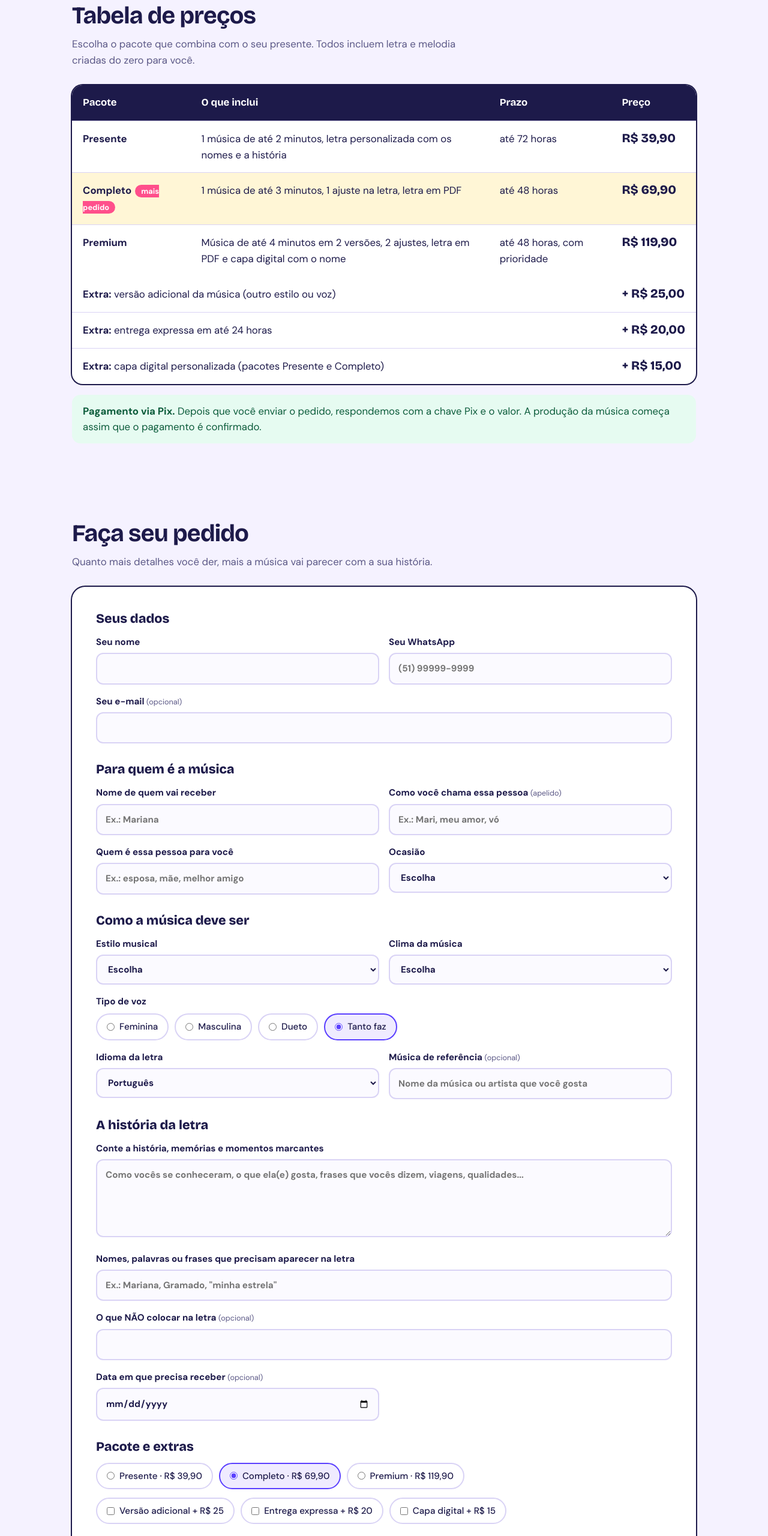
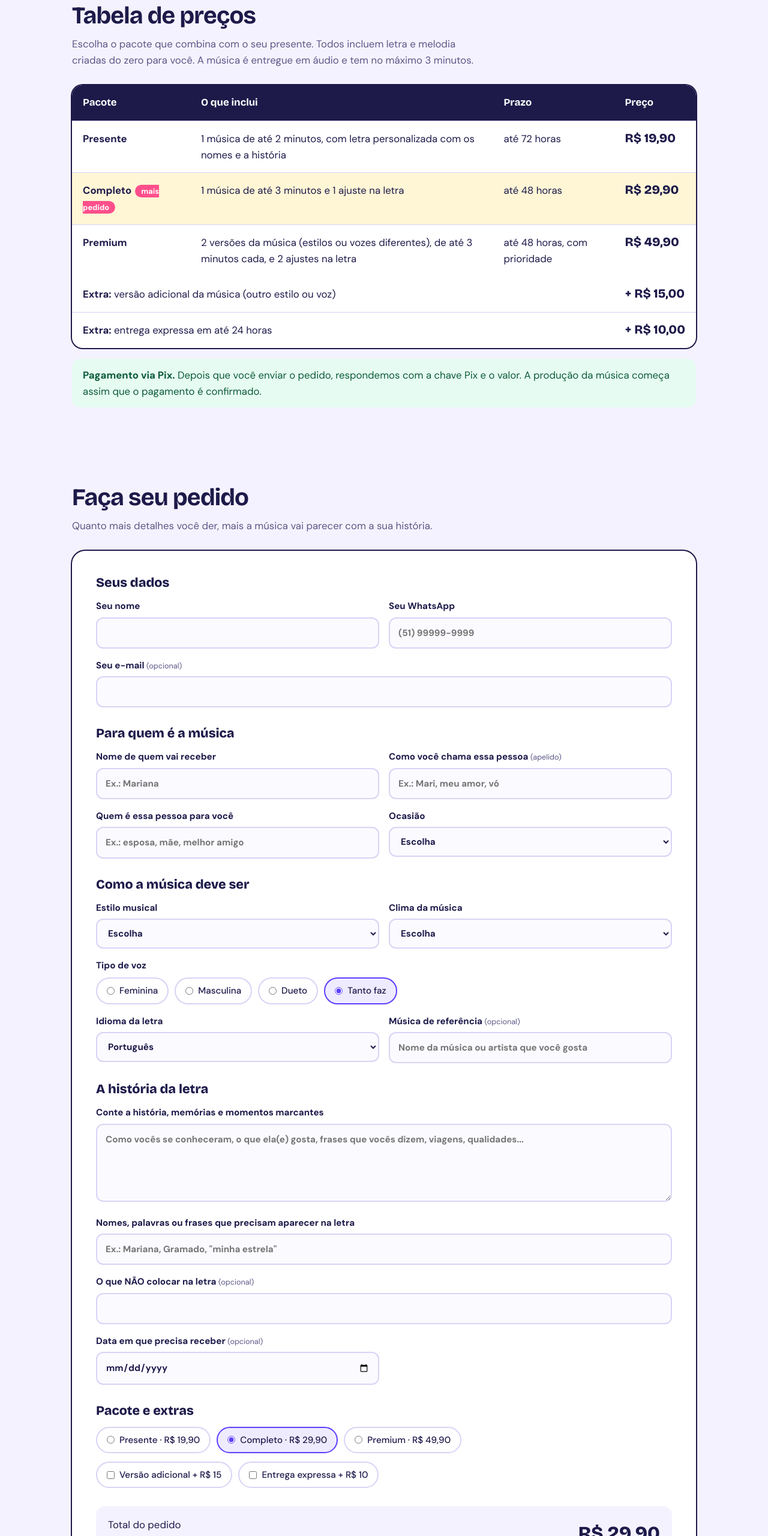
Before and after one commit to musicasobmedida/musica-sob-medida, a plain HTML site: page index.html in a window 1280 px wide. Shown: the part 1063-3623 px from the top of the page at 60% size. Drawn offline with nearby package versions, Linux system fonts and the light colour scheme.

Commit message:
Add files via upload

```diff
--- a/index.html
+++ b/index.html
@@ -145,19 +145,18 @@ footer .wrap{display:flex;justify-content:space-between;flex-wrap:wrap;gap:12px}
 <section id="precos">
   <div class="wrap">
     <h2>Tabela de preços</h2>
-    <p class="lead">Escolha o pacote que combina com o seu presente. Todos incluem letra e melodia criadas do zero para você.</p>
+    <p class="lead">Escolha o pacote que combina com o seu presente. Todos incluem letra e melodia criadas do zero para você. A música é entregue em áudio e tem no máximo 3 minutos.</p>
     <div class="tbl">
       <table>
         <thead><tr><th>Pacote</th><th>O que inclui</th><th>Prazo</th><th>Preço</th></tr></thead>
         <tbody>
-          <tr><td><strong>Presente</strong></td><td>1 música de até 2 minutos, letra personalizada com os nomes e a história</td><td>até 72 horas</td><td class="price">R$ 39,90</td></tr>
-          <tr class="hot"><td><strong>Completo</strong><span class="pill">mais pedido</span></td><td>1 música de até 3 minutos, 1 ajuste na letra, letra em PDF</td><td>até 48 horas</td><td class="price">R$ 69,90</td></tr>
-          <tr><td><strong>Premium</strong></td><td>Música de até 4 minutos em 2 versões, 2 ajustes, letra em PDF e capa digital com o nome</td><td>até 48 horas, com prioridade</td><td class="price">R$ 119,90</td></tr>
+          <tr><td><strong>Presente</strong></td><td>1 música de até 2 minutos, com letra personalizada com os nomes e a história</td><td>até 72 horas</td><td class="price">R$ 19,90</td></tr>
+          <tr class="hot"><td><strong>Completo</strong><span class="pill">mais pedido</span></td><td>1 música de até 3 minutos e 1 ajuste na letra</td><td>até 48 horas</td><td class="price">R$ 29,90</td></tr>
+          <tr><td><strong>Premium</strong></td><td>2 versões da música (estilos ou vozes diferentes), de até 3 minutos cada, e 2 ajustes na letra</td><td>até 48 horas, com prioridade</td><td class="price">R$ 49,90</td></tr>
         </tbody>
         <tbody>
-          <tr><td colspan="3"><strong>Extra:</strong> versão adicional da música (outro estilo ou voz)</td><td class="price">+ R$ 25,00</td></tr>
-          <tr><td colspan="3"><strong>Extra:</strong> entrega expressa em até 24 horas</td><td class="price">+ R$ 20,00</td></tr>
-          <tr><td colspan="3"><strong>Extra:</strong> capa digital personalizada (pacotes Presente e Completo)</td><td class="price">+ R$ 15,00</td></tr>
+          <tr><td colspan="3"><strong>Extra:</strong> versão adicional da música (outro estilo ou voz)</td><td class="price">+ R$ 15,00</td></tr>
+          <tr><td colspan="3"><strong>Extra:</strong> entrega expressa em até 24 horas</td><td class="price">+ R$ 10,00</td></tr>
         </tbody>
       </table>
     </div>
@@ -276,20 +275,19 @@ footer .wrap{display:flex;justify-content:space-between;flex-wrap:wrap;gap:12px}
       <fieldset>
         <legend>Pacote e extras</legend>
         <div class="opts" style="margin-bottom:14px">
-          <label><input type="radio" name="pacote" value="Presente" data-p="39.9">Presente · R$ 39,90</label>
-          <label><input type="radio" name="pacote" value="Completo" data-p="69.9" checked>Completo · R$ 69,90</label>
-          <label><input type="radio" name="pacote" value="Premium" data-p="119.9">Premium · R$ 119,90</label>
+          <label><input type="radio" name="pacote" value="Presente" data-p="19.9">Presente · R$ 19,90</label>
+          <label><input type="radio" name="pacote" value="Completo" data-p="29.9" checked>Completo · R$ 29,90</label>
+          <label><input type="radio" name="pacote" value="Premium" data-p="49.9">Premium · R$ 49,90</label>
         </div>
         <div class="opts">
-          <label><input type="checkbox" name="extra" value="Versão adicional" data-p="25">Versão adicional + R$ 25</label>
-          <label><input type="checkbox" name="extra" value="Entrega expressa (24h)" data-p="20">Entrega expressa + R$ 20</label>
-          <label><input type="checkbox" name="extra" value="Capa digital personalizada" data-p="15">Capa digital + R$ 15</label>
+          <label><input type="checkbox" name="extra" value="Versão adicional" data-p="15">Versão adicional + R$ 15</label>
+          <label><input type="checkbox" name="extra" value="Entrega expressa (24h)" data-p="10">Entrega expressa + R$ 10</label>
         </div>
       </fieldset>
 
       <div class="total">
         <span>Total do pedido<br><small style="color:var(--muted)">Pagamento via Pix após o envio do pedido</small></span>
-        <strong id="total">R$ 69,90</strong>
+        <strong id="total">R$ 29,90</strong>
       </div>
 
       <div class="send">
```
